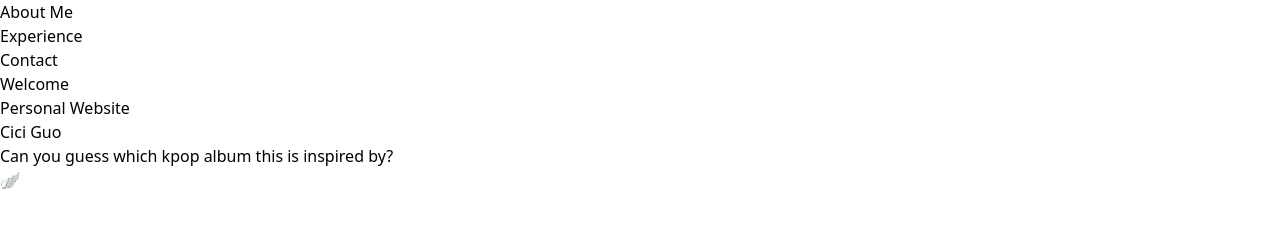
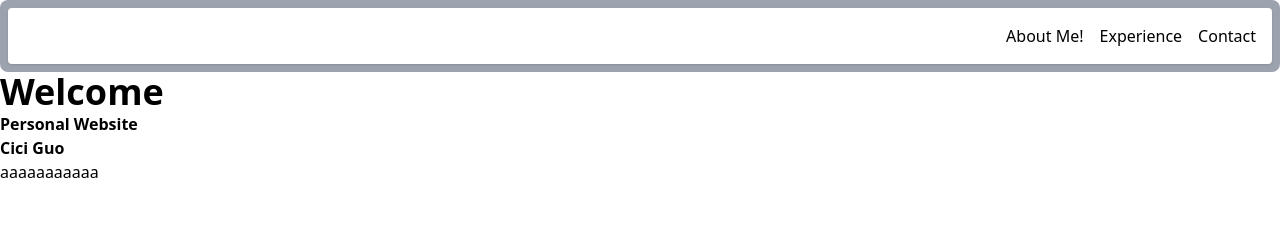
Before and after one commit to ClosedCaptions/closedcaptions.github.io, a plain HTML site: page index.html in a window 1280 px wide. Drawn offline with nearby package versions, Linux system fonts and the light colour scheme.

Commit message:
Update index.html

```diff
--- a/index.html
+++ b/index.html
@@ -1,6 +1,5 @@
 <!DOCTYPE html>
 <html>
-
     <head>
         <script src="https://cdn.tailwindcss.com"></script>
         <!-- <style type="text/tailwindcss">
@@ -9,32 +8,17 @@
             }
         </style> -->
     </head>
-
     <body>
-    <div id='home' class='home'>
-        <div id='rectangle1' class='rectangle1'>
+        <div class="container mx-auto bg-gray-400 p-2 rounded-lg">
+            <nav class="flex bg-white p-4 rounded shadow space-x-4 justify-end">
+                <a href="about.html">About Me!</a>
+                <a href="exp.html">Experience</a>
+                <a href="contact.html">Contact</a>
+            </nav>
         </div>
-        <div id='frame1' class='frame1'>
-            <div id='aboutme' class='aboutme'>
-                About Me</div>
-            <div id='experience' class='experience'>
-                Experience</div>
-            <div id='contact' class='contact'>
-                Contact</div>
-        </div>
-        <div id='frame4' class='frame4'>
-            <div id='welcome' class='welcome'>
-                Welcome</div>
-            <div id='personalwebsite' class='personalwebsite'>
-                Personal Website</div>
-            <div id='ciciguo' class='ciciguo'>
-                Cici Guo</div>
-        </div>
-        <div id='canyouguesswhichkpopalbumthisisinspiredby?' class='canyouguesswhichkpopalbumthisisinspiredby?'>
-            Can you guess which kpop album this is inspired by?</div>
-        <div id='🪽' class='🪽'>
-            🪽</div>
-    </div>
+        <h1 class="text-4xl font-bold text-primary">Welcome</h1>
+        <h2 class="font-bold text-primary">Personal Website</h2>
+        <h2 class="font-bold text-primary">Cici Guo</h2>
+        <p>aaaaaaaaaaa</p>
     </body>
-
 </html>
```
Lines whose indentation alone changed are shown as unchanged.
